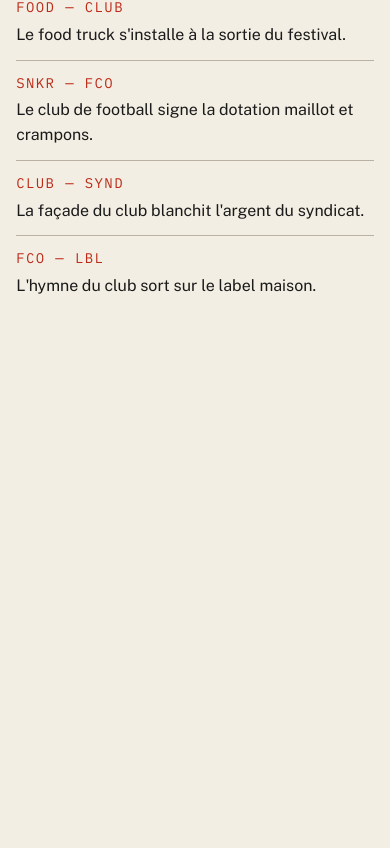
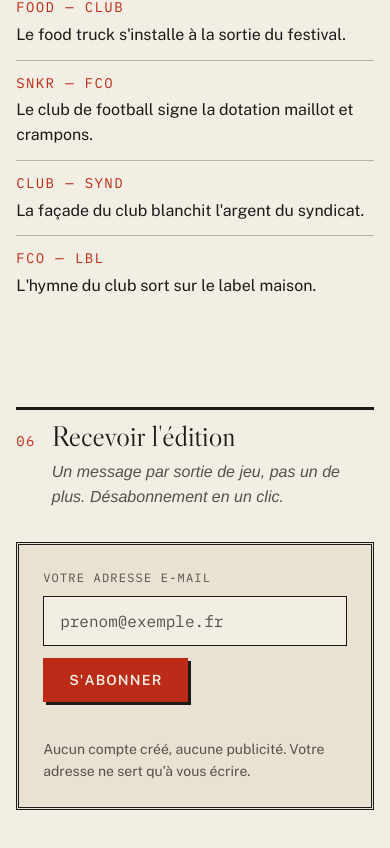
Before and after one commit to gabinlsc/tycoon, a React (Vite) app in the folder apps/web/: page / in a window 390 px wide. Shown: the part 8865-9713 px from the top of the page. Before the commit the page ends 9224 px from the top, so only its background shows below. Built offline with nearby package versions, Linux system fonts and the light colour scheme; a web font is replaced by a local one.

Commit message:
feat(abonnement): formulaire « Recevoir l'édition » avec validation et succès simulé (#10)
Validation de l'adresse testée, erreurs annoncées (aria-invalid, role=alert), latence simulée sans backend, tampon « Reçu » à l'envoi réussi.

```diff
--- a/apps/web/src/App.tsx
+++ b/apps/web/src/App.tsx
@@ -5,6 +5,7 @@ import { Headline } from './components/Headline/Headline';
 import { HowItWorks } from './components/HowItWorks/HowItWorks';
 import { Leaderboard } from './components/Leaderboard/Leaderboard';
 import { Quotes } from './components/Quotes/Quotes';
+import { Subscribe } from './components/Subscribe/Subscribe';
 import { Ticker } from './components/Ticker/Ticker';
 import { MarketProvider } from './lib/market';
 
@@ -23,6 +24,7 @@ export function App() {
         <Leaderboard />
         <HowItWorks />
         <Crossovers />
+        <Subscribe />
       </main>
     </MarketProvider>
   );
--- /dev/null
+++ b/apps/web/src/components/Subscribe/Subscribe.tsx
@@ -0,0 +1,83 @@
+import { useId, useState, type FormEvent } from 'react';
+import { EMAIL_MESSAGES, validateEmail } from '../../lib/validateEmail';
+import { SectionHeading } from '../ui/SectionHeading';
+
+type Status = 'idle' | 'sending' | 'done';
+
+/** Délai simulé : il n'y a pas encore de backend, on mime l'aller-retour réseau. */
+const FAKE_LATENCY_MS = 700;
+
+export function Subscribe() {
+  const inputId = useId();
+  const errorId = useId();
+  const [email, setEmail] = useState('');
+  const [error, setError] = useState<string | null>(null);
+  const [status, setStatus] = useState<Status>('idle');
+
+  const onSubmit = (event: FormEvent<HTMLFormElement>) => {
+    event.preventDefault();
+    const problem = validateEmail(email);
+    if (problem) {
+      setError(EMAIL_MESSAGES[problem]);
+      return;
+    }
+    setError(null);
+    setStatus('sending');
+    window.setTimeout(() => setStatus('done'), FAKE_LATENCY_MS);
+  };
+
+  return (
+    <section id="abonnement" className="subscribe page" aria-labelledby="abonnement-titre">
+      <SectionHeading
+        number="06"
+        id="abonnement-titre"
+        title="Recevoir l'édition"
+        kicker="Un message par sortie de jeu, pas un de plus. Désabonnement en un clic."
+      />
+      <div className="subscribe__box">
+        {status === 'done' ? (
+          <div className="subscribe__done" role="status">
+            <p className="subscribe__stamp mono" aria-hidden="true">
+              Reçu
+            </p>
+            <p className="subscribe__done-title">C'est noté.</p>
+            <p>
+              Votre adresse est enregistrée sur la liste de diffusion. L'édition de lancement vous
+              sera envoyée à l'ouverture du premier jeu.
+            </p>
+          </div>
+        ) : (
+          <form className="subscribe__form" onSubmit={onSubmit} noValidate>
+            <label className="subscribe__label mono" htmlFor={inputId}>
+              Votre adresse e-mail
+            </label>
+            <div className="subscribe__row">
+              <input
+                id={inputId}
+                className="subscribe__input"
+                type="email"
+                name="email"
+                autoComplete="email"
+                inputMode="email"
+                placeholder="prenom@exemple.fr"
+                value={email}
+                onChange={(e) => setEmail(e.target.value)}
+                aria-invalid={error ? true : undefined}
+                aria-describedby={error ? errorId : undefined}
+              />
+              <button className="stamp-button" type="submit" disabled={status === 'sending'}>
+                {status === 'sending' ? 'Envoi…' : "S'abonner"}
+              </button>
+            </div>
+            <p id={errorId} className="subscribe__error" role="alert">
+              {error}
+            </p>
+            <p className="subscribe__note">
+              Aucun compte créé, aucune publicité. Votre adresse ne sert qu'à vous écrire.
+            </p>
+          </form>
+        )}
+      </div>
+    </section>
+  );
+}
--- /dev/null
+++ b/apps/web/src/lib/validateEmail.ts
@@ -0,0 +1,17 @@
+export type EmailError = 'vide' | 'invalide';
+
+/**
+ * Validation volontairement simple : une partie locale, un @, un domaine avec un point.
+ * La seule vraie vérification d'une adresse, c'est l'e-mail de confirmation (côté serveur, plus tard).
+ */
+export function validateEmail(value: string): EmailError | null {
+  const email = value.trim();
+  if (email === '') return 'vide';
+  if (!/^[^\s@]+@[^\s@.]+(\.[^\s@.]+)+$/.test(email)) return 'invalide';
+  return null;
+}
+
+export const EMAIL_MESSAGES: Record<EmailError, string> = {
+  vide: 'Indiquez une adresse e-mail pour recevoir l’édition.',
+  invalide: 'Cette adresse ne ressemble pas à une adresse e-mail : vérifiez le @ et le domaine.',
+};
--- a/apps/web/src/main.tsx
+++ b/apps/web/src/main.tsx
@@ -12,6 +12,7 @@ import './styles/daily.css';
 import './styles/leaderboard.css';
 import './styles/how.css';
 import './styles/crossovers.css';
+import './styles/subscribe.css';
 import { App } from './App';
 import { initIntro } from './lib/intro';
 
--- /dev/null
+++ b/apps/web/src/styles/subscribe.css
@@ -0,0 +1,113 @@
+.subscribe {
+  padding-block: var(--sp-7);
+}
+.subscribe__box {
+  max-width: 44rem;
+  padding: var(--sp-5);
+  border: var(--rule-thick) double var(--rule);
+  background: var(--paper-deep);
+}
+.subscribe__form {
+  display: flex;
+  flex-direction: column;
+  gap: var(--sp-2);
+}
+.subscribe__label {
+  font-size: var(--fs-micro);
+  letter-spacing: 0.1em;
+  text-transform: uppercase;
+  color: var(--ink-soft);
+}
+.subscribe__row {
+  display: flex;
+  flex-wrap: wrap;
+  gap: var(--sp-3);
+}
+.subscribe__input {
+  flex: 1 1 16rem;
+  min-width: 0;
+  padding: var(--sp-3) var(--sp-4);
+  border: var(--rule-thin) solid var(--ink);
+  border-radius: 0;
+  background: var(--paper);
+  color: var(--ink);
+  font: inherit;
+  font-family: var(--font-mono);
+}
+.subscribe__input::placeholder {
+  color: var(--ink-soft);
+}
+.subscribe__input[aria-invalid='true'] {
+  border-color: var(--vermillion);
+  box-shadow: 0 0 0 1px var(--vermillion);
+}
+.subscribe__row .stamp-button {
+  cursor: pointer;
+  font-family: inherit;
+}
+.subscribe__row .stamp-button:disabled {
+  opacity: 0.7;
+  cursor: progress;
+}
+.subscribe__error {
+  min-height: 1.5em;
+  color: var(--vermillion);
+  font-size: var(--fs-small);
+  font-weight: 600;
+}
+.subscribe__note {
+  color: var(--ink-soft);
+  font-size: var(--fs-small);
+}
+
+/* Succès : un tampon « Reçu » s'abat sur le formulaire */
+.subscribe__done {
+  position: relative;
+  display: flex;
+  flex-direction: column;
+  gap: var(--sp-2);
+  padding-right: 7rem;
+}
+.subscribe__done-title {
+  font-family: var(--font-display);
+  font-size: var(--fs-h2);
+  line-height: 1;
+}
+.subscribe__stamp {
+  position: absolute;
+  top: 0;
+  right: 0;
+  padding: var(--sp-1) var(--sp-3);
+  border: 3px solid var(--vermillion);
+  color: var(--vermillion);
+  font-size: var(--fs-h3);
+  font-weight: 500;
+  letter-spacing: 0.14em;
+  text-transform: uppercase;
+  transform: rotate(-8deg);
+}
+@keyframes stamp-down {
+  0% {
+    transform: rotate(-8deg) scale(1.9);
+    opacity: 0;
+  }
+  70% {
+    transform: rotate(-8deg) scale(0.94);
+    opacity: 1;
+  }
+  100% {
+    transform: rotate(-8deg) scale(1);
+    opacity: 1;
+  }
+}
+@media (prefers-reduced-motion: no-preference) {
+  .subscribe__stamp {
+    animation: stamp-down 380ms var(--ease-press) both;
+  }
+}
+@media (max-width: 30rem) {
+  .subscribe__done {
+    padding-right: 0;
+    padding-top: 3.5rem;
+  }
+}
```
Also changed, not shown: 1 other file (tests, documents, lock files or other folders).
